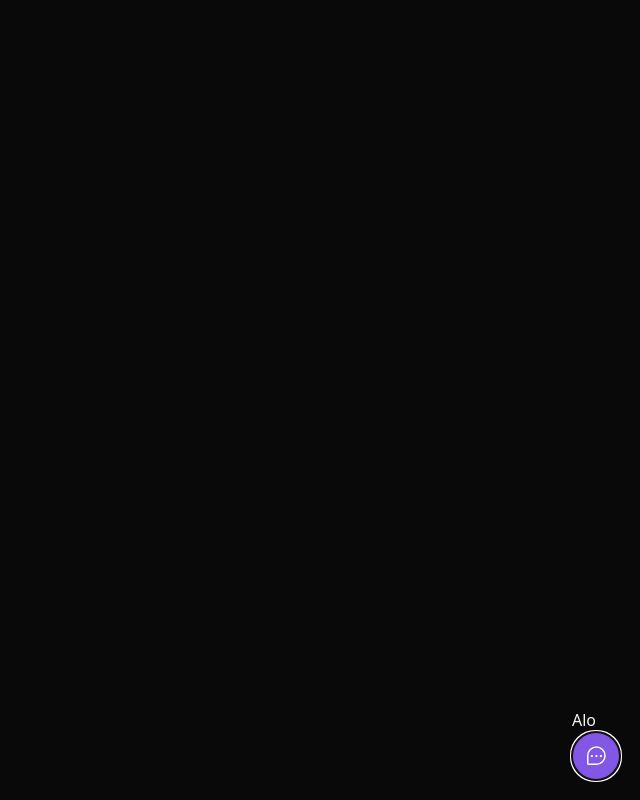
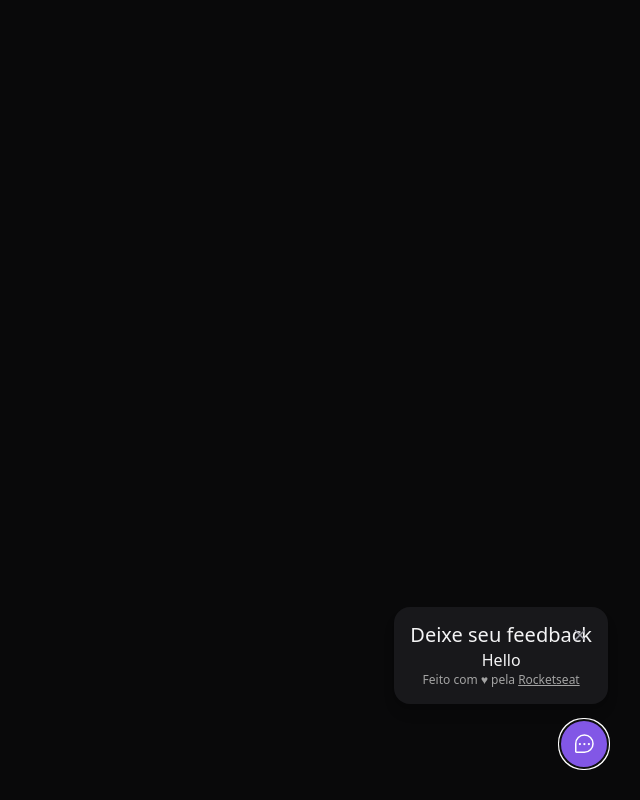
Before and after one commit to murielpacheco/nlw-feedbackwidget, a React (Vite) app: page / in a window 1280 px wide. Both pictures are taken after a click on the button "Feedback". Shown: the whole page, without its empty margins (640-1280 px from the left). Built offline with nearby package versions, Linux system fonts and the light colour scheme.

Commit message:
feat: start WidgetForm component and done CloseButton comp

```diff
--- /dev/null
+++ b/src/components/CloseButton.tsx
@@ -0,0 +1,10 @@
+import {Popover} from "@headlessui/react"
+import { X } from "phosphor-react";
+
+export function CloseButton() {
+   return (
+      <Popover.Button className="top-5 right-5 absolute text-zinc-400 hover:text-zinc-100" title="Fechar Feedback Form">
+         <X weight="bold" className="w-4 h-4"/>
+      </Popover.Button>
+   );
+}
--- a/src/components/Widget.tsx
+++ b/src/components/Widget.tsx
@@ -1,12 +1,15 @@
 import { ChatTeardropDots } from "phosphor-react"
 import { Popover } from "@headlessui/react"
+import { WidgetForm } from "./WidgetForm"
 
 export function Widget() {
 
    return (
-      <Popover className="absolute bottom-5 right-5">
+      <Popover className="absolute bottom-4 right-4 md:bottom-8 md:right-8 flex flex-col items-end">
 
-         <Popover.Panel>Alo</Popover.Panel>
+         <Popover.Panel>
+            <WidgetForm />
+         </Popover.Panel>
 
          <Popover.Button className="flex items-center bg-brand-500 rounded-full px-3 h-12 text-white group">
             <ChatTeardropDots className="w-6 h-6" />
--- /dev/null
+++ b/src/components/WidgetForm.tsx
@@ -0,0 +1,26 @@
+import { CloseButton } from "./CloseButton";
+
+export function WidgetForm() {
+   return (
+      <div className="
+      bg-zinc-900
+      p-4 relative
+      rounded-2xl
+      mb-4
+      flex
+      flex-col
+      items-center
+      shadow-lg
+      w-[calc(100vw-2rem)]
+      md:w-auto">
+         <header>
+            <span className="text-xl leading-6">Deixe seu feedback</span>
+            <CloseButton />
+         </header>
+         <p>Hello</p>
+         <footer className="text-xs text-neutral-400">
+            Feito com ♥ pela <a className="underline underline-offset-1" href="https://rocketseat.com.br">Rocketseat</a>
+         </footer>
+      </div>
+   );
+}
```
